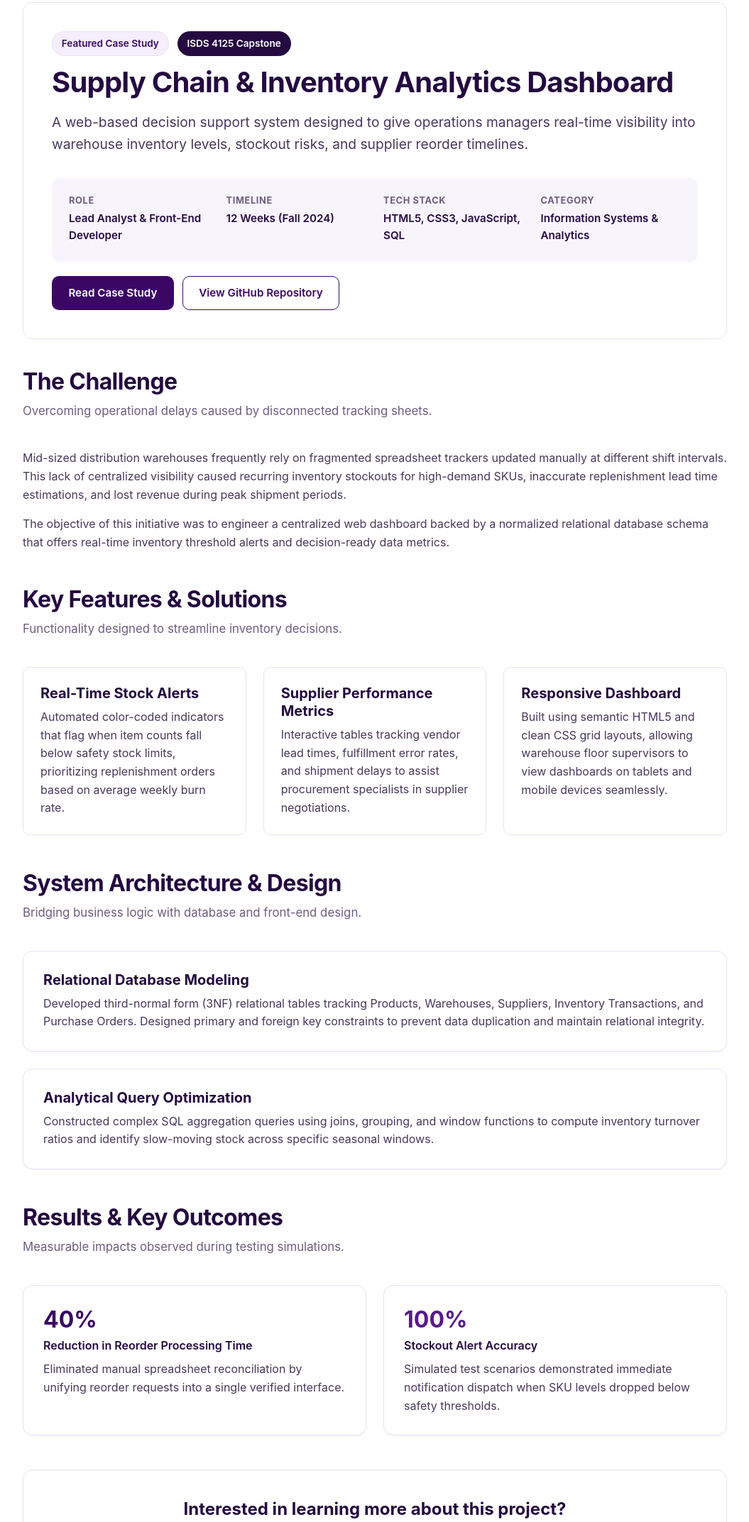
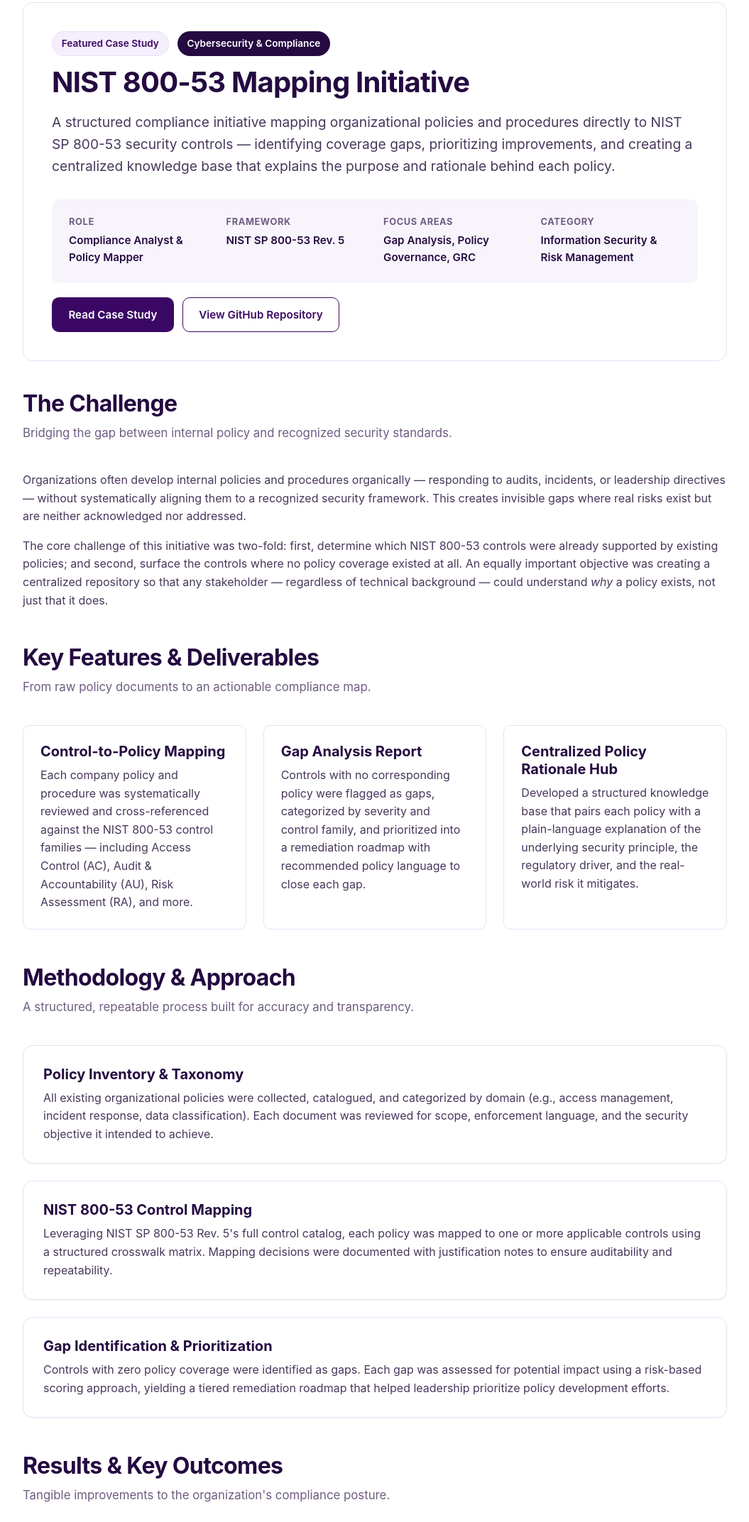
Before and after one commit to rylierichard/rylie-website, a plain HTML site: page project.html in a window 1280 px wide. Shown: the part 161-2306 px from the top of the page at 71% size, without its empty margins (112-1167 px from the left). Drawn offline with Linux system fonts and the light colour scheme.

Commit message:
Nist mapping project add

```diff
--- a/project.html
+++ b/project.html
@@ -3,7 +3,8 @@
 <head>
   <meta charset="UTF-8">
   <meta name="viewport" content="width=device-width, initial-scale=1.0">
-  <title>Project: Supply Chain Analytics Dashboard | Rylie Richard</title>
+  <title>Project: NIST 800-53 Mapping Initiative | Rylie Richard</title>
+  <meta name="description" content="A compliance initiative mapping organizational policies and procedures to NIST SP 800-53 controls, identifying security gaps and centralizing policy rationale.">
   <link rel="stylesheet" href="styles.css">
   <!-- Apply saved theme before page renders to prevent flash -->
   <script>
@@ -35,8 +36,8 @@
       </nav>
       <!-- Dark / Light Mode Toggle -->
       <button id="theme-toggle" class="theme-toggle" aria-label="Toggle dark mode">
-        <span class="icon-sun">☀️</span>
-        <span class="icon-moon">🌙</span>
+        <span class="icon-sun">&#9728;&#65039;</span>
+        <span class="icon-moon">&#127769;</span>
       </button>
     </div>
   </header>
@@ -55,29 +56,29 @@
       <section class="project-header-box">
         <div class="project-kicker">
           <span class="badge">Featured Case Study</span>
-          <span class="badge badge-accent">ISDS 4125 Capstone</span>
+          <span class="badge badge-accent">Cybersecurity &amp; Compliance</span>
         </div>
-        <h1 class="project-main-title">Supply Chain & Inventory Analytics Dashboard</h1>
+        <h1 class="project-main-title">NIST 800-53 Mapping Initiative</h1>
         <p class="project-summary">
-          A web-based decision support system designed to give operations managers real-time visibility into warehouse inventory levels, stockout risks, and supplier reorder timelines.
+          A structured compliance initiative mapping organizational policies and procedures directly to NIST SP 800-53 security controls &mdash; identifying coverage gaps, prioritizing improvements, and creating a centralized knowledge base that explains the purpose and rationale behind each policy.
         </p>
 
         <div class="project-meta-grid">
           <div class="project-meta-item">
             <h4>Role</h4>
-            <p>Lead Analyst & Front-End Developer</p>
+            <p>Compliance Analyst &amp; Policy Mapper</p>
           </div>
           <div class="project-meta-item">
-            <h4>Timeline</h4>
-            <p>12 Weeks (Fall 2024)</p>
+            <h4>Framework</h4>
+            <p>NIST SP 800-53 Rev. 5</p>
           </div>
           <div class="project-meta-item">
-            <h4>Tech Stack</h4>
-            <p>HTML5, CSS3, JavaScript, SQL</p>
+            <h4>Focus Areas</h4>
+            <p>Gap Analysis, Policy Governance, GRC</p>
           </div>
           <div class="project-meta-item">
             <h4>Category</h4>
-            <p>Information Systems & Analytics</p>
+            <p>Information Security &amp; Risk Management</p>
           </div>
         </div>
 
@@ -91,39 +92,39 @@
       <div id="overview" class="project-section-block">
         <div class="section-header">
           <h2 class="section-title">The Challenge</h2>
-          <p class="section-description">Overcoming operational delays caused by disconnected tracking sheets.</p>
+          <p class="section-description">Bridging the gap between internal policy and recognized security standards.</p>
         </div>
         <p>
-          Mid-sized distribution warehouses frequently rely on fragmented spreadsheet trackers updated manually at different shift intervals. This lack of centralized visibility caused recurring inventory stockouts for high-demand SKUs, inaccurate replenishment lead time estimations, and lost revenue during peak shipment periods.
+          Organizations often develop internal policies and procedures organically &mdash; responding to audits, incidents, or leadership directives &mdash; without systematically aligning them to a recognized security framework. This creates invisible gaps where real risks exist but are neither acknowledged nor addressed.
         </p>
         <p>
-          The objective of this initiative was to engineer a centralized web dashboard backed by a normalized relational database schema that offers real-time inventory threshold alerts and decision-ready data metrics.
+          The core challenge of this initiative was two-fold: first, determine which NIST 800-53 controls were already supported by existing policies; and second, surface the controls where no policy coverage existed at all. An equally important objective was creating a centralized repository so that any stakeholder &mdash; regardless of technical background &mdash; could understand <em>why</em> a policy exists, not just that it does.
         </p>
       </div>
 
       <div class="project-section-block">
         <div class="section-header">
-          <h2 class="section-title">Key Features & Solutions</h2>
-          <p class="section-description">Functionality designed to streamline inventory decisions.</p>
+          <h2 class="section-title">Key Features &amp; Deliverables</h2>
+          <p class="section-description">From raw policy documents to an actionable compliance map.</p>
         </div>
 
         <div class="grid-3">
           <div class="feature-box">
-            <h3 class="card-title">Real-Time Stock Alerts</h3>
+            <h3 class="card-title">Control-to-Policy Mapping</h3>
             <p>
-              Automated color-coded indicators that flag when item counts fall below safety stock limits, prioritizing replenishment orders based on average weekly burn rate.
+              Each company policy and procedure was systematically reviewed and cross-referenced against the NIST 800-53 control families &mdash; including Access Control (AC), Audit &amp; Accountability (AU), Risk Assessment (RA), and more.
             </p>
           </div>
           <div class="feature-box">
-            <h3 class="card-title">Supplier Performance Metrics</h3>
+            <h3 class="card-title">Gap Analysis Report</h3>
             <p>
-              Interactive tables tracking vendor lead times, fulfillment error rates, and shipment delays to assist procurement specialists in supplier negotiations.
+              Controls with no corresponding policy were flagged as gaps, categorized by severity and control family, and prioritized into a remediation roadmap with recommended policy language to close each gap.
             </p>
           </div>
           <div class="feature-box">
-            <h3 class="card-title">Responsive Dashboard</h3>
+            <h3 class="card-title">Centralized Policy Rationale Hub</h3>
             <p>
-              Built using semantic HTML5 and clean CSS grid layouts, allowing warehouse floor supervisors to view dashboards on tablets and mobile devices seamlessly.
+              Developed a structured knowledge base that pairs each policy with a plain-language explanation of the underlying security principle, the regulatory driver, and the real-world risk it mitigates.
             </p>
           </div>
         </div>
@@ -131,41 +132,58 @@
 
       <div class="project-section-block">
         <div class="section-header">
-          <h2 class="section-title">System Architecture & Design</h2>
-          <p class="section-description">Bridging business logic with database and front-end design.</p>
+          <h2 class="section-title">Methodology &amp; Approach</h2>
+          <p class="section-description">A structured, repeatable process built for accuracy and transparency.</p>
         </div>
 
         <div class="card" style="margin-bottom: 1.5rem;">
-          <h3 class="card-title">Relational Database Modeling</h3>
+          <h3 class="card-title">Policy Inventory &amp; Taxonomy</h3>
           <p>
-            Developed third-normal form (3NF) relational tables tracking Products, Warehouses, Suppliers, Inventory Transactions, and Purchase Orders. Designed primary and foreign key constraints to prevent data duplication and maintain relational integrity.
+            All existing organizational policies were collected, catalogued, and categorized by domain (e.g., access management, incident response, data classification). Each document was reviewed for scope, enforcement language, and the security objective it intended to achieve.
+          </p>
+        </div>
+
+        <div class="card" style="margin-bottom: 1.5rem;">
+          <h3 class="card-title">NIST 800-53 Control Mapping</h3>
+          <p>
+            Leveraging NIST SP 800-53 Rev. 5's full control catalog, each policy was mapped to one or more applicable controls using a structured crosswalk matrix. Mapping decisions were documented with justification notes to ensure auditability and repeatability.
           </p>
         </div>
 
         <div class="card">
-          <h3 class="card-title">Analytical Query Optimization</h3>
+          <h3 class="card-title">Gap Identification &amp; Prioritization</h3>
           <p>
-            Constructed complex SQL aggregation queries using joins, grouping, and window functions to compute inventory turnover ratios and identify slow-moving stock across specific seasonal windows.
+            Controls with zero policy coverage were identified as gaps. Each gap was assessed for potential impact using a risk-based scoring approach, yielding a tiered remediation roadmap that helped leadership prioritize policy development efforts.
           </p>
         </div>
       </div>
 
       <div class="project-section-block">
         <div class="section-header">
-          <h2 class="section-title">Results & Key Outcomes</h2>
-          <p class="section-description">Measurable impacts observed during testing simulations.</p>
+          <h2 class="section-title">Results &amp; Key Outcomes</h2>
+          <p class="section-description">Tangible improvements to the organization's compliance posture.</p>
         </div>
 
         <div class="grid-2">
           <div class="card">
-            <h3 class="card-title" style="color: var(--primary-color); font-size: 2rem; margin-bottom: 0.25rem;">40%</h3>
-            <p style="font-weight: 600; margin-bottom: 0.5rem; color: var(--secondary-color);">Reduction in Reorder Processing Time</p>
-            <p>Eliminated manual spreadsheet reconciliation by unifying reorder requests into a single verified interface.</p>
+            <h3 class="card-title" style="color: var(--primary-color); font-size: 2rem; margin-bottom: 0.25rem;">100%</h3>
+            <p style="font-weight: 600; margin-bottom: 0.5rem; color: var(--secondary-color);">Policy-to-Control Coverage Visibility</p>
+            <p>Every existing policy was traced to one or more NIST 800-53 controls, creating a complete and auditable compliance map for the first time.</p>
           </div>
           <div class="card">
-            <h3 class="card-title" style="color: var(--accent-color); font-size: 2rem; margin-bottom: 0.25rem;">100%</h3>
-            <p style="font-weight: 600; margin-bottom: 0.5rem; color: var(--secondary-color);">Stockout Alert Accuracy</p>
-            <p>Simulated test scenarios demonstrated immediate notification dispatch when SKU levels dropped below safety thresholds.</p>
+            <h3 class="card-title" style="color: var(--accent-color); font-size: 2rem; margin-bottom: 0.25rem;">Gaps Surfaced</h3>
+            <p style="font-weight: 600; margin-bottom: 0.5rem; color: var(--secondary-color);">Prioritized Remediation Roadmap</p>
+            <p>Previously unaddressed control families were identified and ranked by risk impact, giving leadership a clear, data-driven action plan for improving security posture.</p>
+          </div>
+          <div class="card">
+            <h3 class="card-title" style="color: var(--primary-color); font-size: 2rem; margin-bottom: 0.25rem;">Centralized</h3>
+            <p style="font-weight: 600; margin-bottom: 0.5rem; color: var(--secondary-color);">Single Source of Truth for Policy Rationale</p>
+            <p>Stakeholders across teams can now reference the knowledge hub to understand the "why" behind each policy, increasing awareness and voluntary compliance.</p>
+          </div>
+          <div class="card">
+            <h3 class="card-title" style="color: var(--accent-color); font-size: 2rem; margin-bottom: 0.25rem;">Repeatable</h3>
+            <p style="font-weight: 600; margin-bottom: 0.5rem; color: var(--secondary-color);">Scalable Mapping Framework</p>
+            <p>The crosswalk methodology and documentation templates are reusable, allowing future policy additions or framework updates to be incorporated efficiently.</p>
           </div>
         </div>
       </div>
@@ -173,7 +191,7 @@
       <!-- Bottom Navigation Call to Action -->
       <div style="background-color: var(--bg-surface); border: 1px solid var(--border-color); border-radius: var(--radius-lg); padding: 2.5rem; text-align: center; margin: 3rem 0;">
         <h3 style="font-size: 1.5rem; margin-bottom: 0.5rem;">Interested in learning more about this project?</h3>
-        <p style="margin-bottom: 1.5rem;">Feel free to inspect my other work or get in touch for questions and details.</p>
+        <p style="margin-bottom: 1.5rem;">Feel free to review my resume or get in touch for questions and details.</p>
         <div class="btn-group" style="justify-content: center;">
           <a href="resume.html" class="btn btn-secondary">Review My Resume</a>
           <a href="index.html#contact" class="btn btn-primary">Contact Me</a>
```
